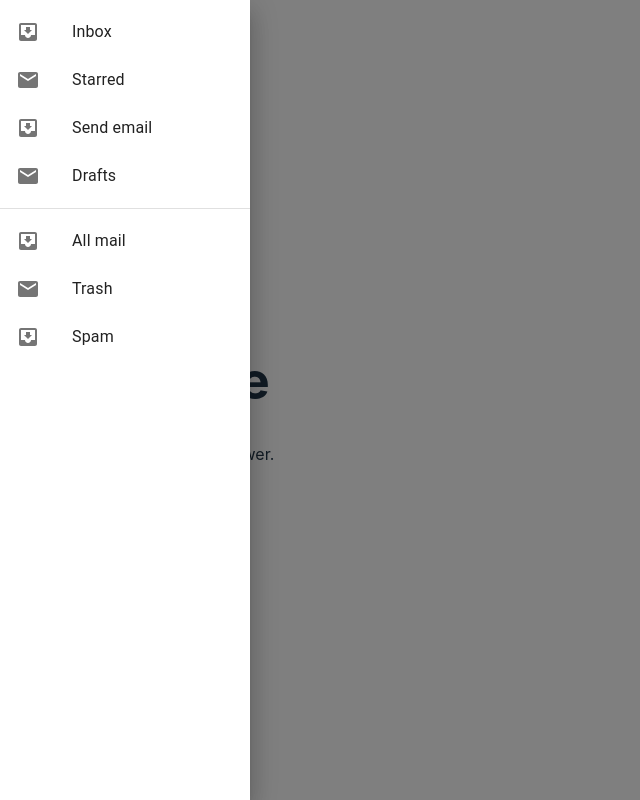
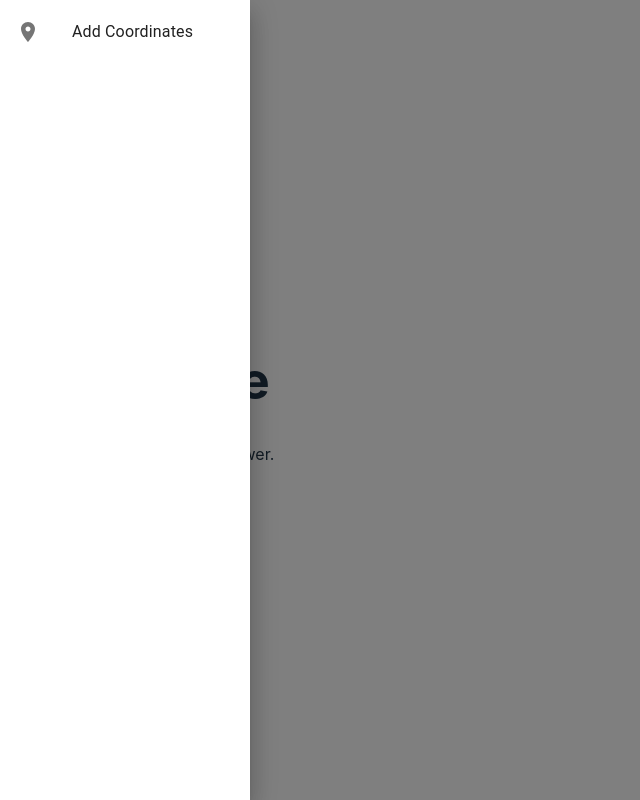
Before and after one commit to johnnyblaze993/electron-cesium, a React (Vite) app: page /test in a window 1280 px wide. Both pictures are taken after a click on the button "menu". Shown: the whole page, without its empty margins (0-640 px from the left). Built offline with nearby package versions, Linux system fonts and the light colour scheme.

Commit message:
add coordinate option in drawer

```diff
--- a/src/Test.tsx
+++ b/src/Test.tsx
@@ -1,8 +1,7 @@
 import React, { useState } from 'react';
-import { Drawer, IconButton, List, ListItem, ListItemButton, ListItemIcon, ListItemText, Divider, Box } from '@mui/material';
+import { Drawer, IconButton, List, ListItem, ListItemButton, ListItemIcon, ListItemText, Box } from '@mui/material';
 import MenuIcon from '@mui/icons-material/Menu';
-import InboxIcon from '@mui/icons-material/MoveToInbox';
-import MailIcon from '@mui/icons-material/Mail';
+import RoomIcon from '@mui/icons-material/Room';  // Icon for location/coordinates
 
 const Test: React.FC = () => {
   const [isDrawerOpen, setIsDrawerOpen] = useState(false);  // Drawer state
@@ -12,33 +11,18 @@ const Test: React.FC = () => {
     setIsDrawerOpen(open);
   };
 
-  // Contents of the Drawer
+  // Contents of the Drawer with one option: "Add Coordinates"
   const DrawerList = (
     <Box sx={{ width: 250 }} role="presentation" onClick={toggleDrawer(false)}>
       <List>
-        {['Inbox', 'Starred', 'Send email', 'Drafts'].map((text, index) => (
-          <ListItem key={text} disablePadding>
-            <ListItemButton>
-              <ListItemIcon>
-                {index % 2 === 0 ? <InboxIcon /> : <MailIcon />}
-              </ListItemIcon>
-              <ListItemText primary={text} />
-            </ListItemButton>
-          </ListItem>
-        ))}
-      </List>
-      <Divider />
-      <List>
-        {['All mail', 'Trash', 'Spam'].map((text, index) => (
-          <ListItem key={text} disablePadding>
-            <ListItemButton>
-              <ListItemIcon>
-                {index % 2 === 0 ? <InboxIcon /> : <MailIcon />}
-              </ListItemIcon>
-              <ListItemText primary={text} />
-            </ListItemButton>
-          </ListItem>
-        ))}
+        <ListItem disablePadding>
+          <ListItemButton>
+            <ListItemIcon>
+              <RoomIcon />  {/* Location icon for "Add Coordinates" */}
+            </ListItemIcon>
+            <ListItemText primary="Add Coordinates" />
+          </ListItemButton>
+        </ListItem>
       </List>
     </Box>
   );
```
